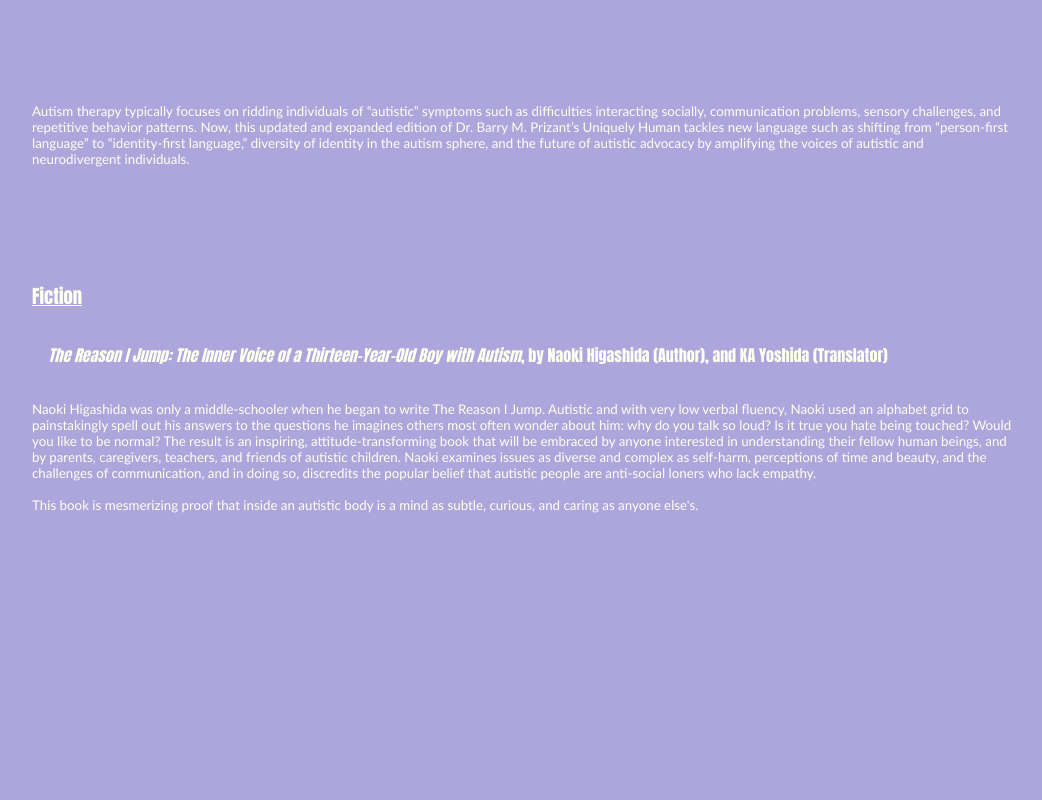
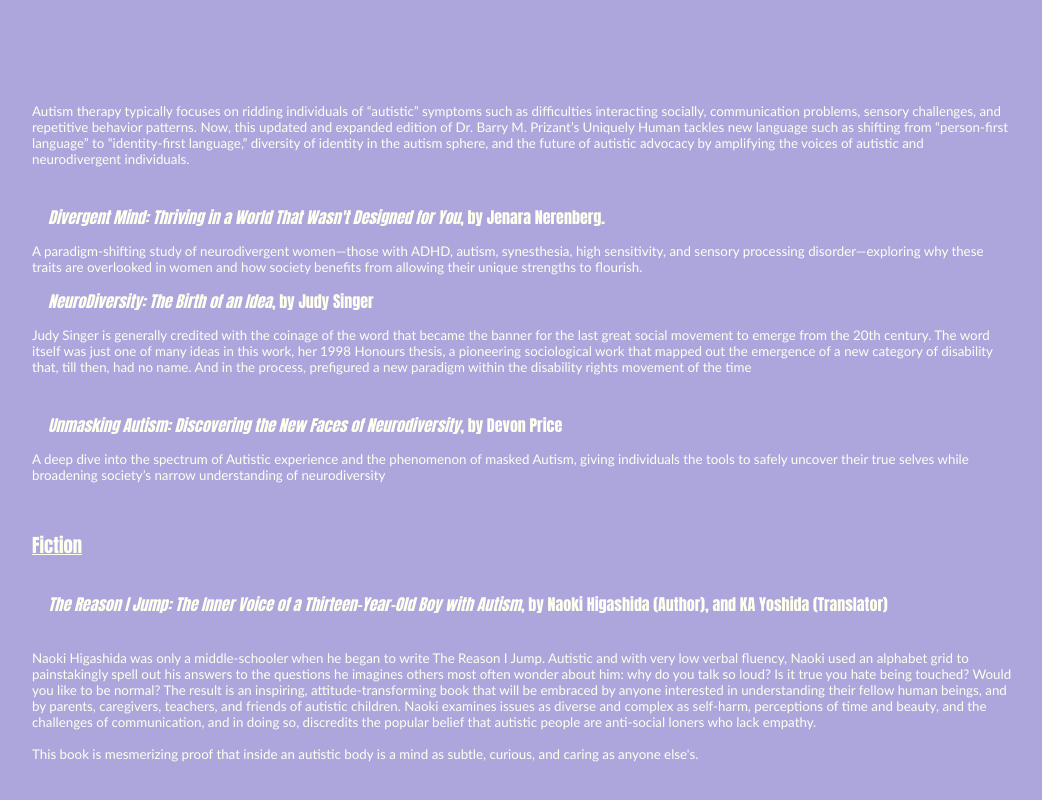
Before and after one commit to htntang/everychildplays, a React (Create React App) app in the folder client/: page /books in a window 1280 px wide. Shown: the part 1916-2716 px from the top of the page, without its empty margins (118-1160 px from the left). Before the commit the page ends 2607 px from the top, so only its background shows below. Built offline with nearby package versions, Linux system fonts and the light colour scheme.

Commit message:
edited books

```diff
--- a/client/src/Pages/Books.js
+++ b/client/src/Pages/Books.js
@@ -55,14 +55,35 @@ export default function Books() {
                 <br></br>
                 <div className="book-summary">Autism therapy typically focuses on ridding individuals of “autistic” symptoms such as difficulties interacting socially, communication problems, sensory challenges, and repetitive behavior patterns. Now, this updated and expanded edition of Dr. Barry M. Prizant’s Uniquely Human tackles new language such as shifting from “person-first language” to “identity-first language,” diversity of identity in the autism sphere, and the future of autistic advocacy by amplifying the voices of autistic and neurodivergent individuals.</div>
                 <br></br>
-                </ul>
+            <li><a href="https://www.amazon.ca/Divergent-Mind-Thriving-World-Designed/dp/0062876805/ref=d_pd_sbs_sccl_2_2/137-6182810-5236307?pd_rd_w=Dqzlm&content-id=amzn1.sym.c1849561-aea0-48eb-b576-ba648ed69471&pf_rd_p=c1849561-aea0-48eb-b576-ba648ed69471&pf_rd_r=Z5ME4Z43CXRA35ZK8FX8&pd_rd_wg=XhWHS&pd_rd_r=1fd6b82d-b319-4352-afe3-0c72eee65588&pd_rd_i=0062876805&psc=1"><i>Divergent Mind: Thriving in a World That Wasn't Designed for You</i>, by<b> Jenara Nerenberg.</b></a>
+                <div className="book-summary">A paradigm-shifting study of neurodivergent women—those with ADHD, autism, synesthesia, high sensitivity, and sensory processing disorder—exploring why these traits are overlooked in women and how society benefits from allowing their unique strengths to flourish.
+                </div>
+                </li>
+                <br></br>
+                <br></br>
 
+            <li><a href="https://www.amazon.ca/NeuroDiversity-Birth-Idea-Judy-Singer/dp/064815470X/ref=d_pd_sbs_sccl_2_1/137-6182810-5236307?pd_rd_w=Dqzlm&content-id=amzn1.sym.c1849561-aea0-48eb-b576-ba648ed69471&pf_rd_p=c1849561-aea0-48eb-b576-ba648ed69471&pf_rd_r=Z5ME4Z43CXRA35ZK8FX8&pd_rd_wg=XhWHS&pd_rd_r=1fd6b82d-b319-4352-afe3-0c72eee65588&pd_rd_i=064815470X&psc=1"><i>NeuroDiversity: The Birth of an Idea</i>, by <b>Judy Singer</b></a>
+            <div className="book-summary">Judy Singer is generally credited with the coinage of the word that became the banner for the last great social movement to emerge from the 20th century. The word itself was just one of many ideas in this work, her 1998 Honours thesis, a pioneering sociological work that mapped out the emergence of a new category of disability that, till then, had no name. And in the process, prefigured a new paradigm within the disability rights movement of the time</div>
+            <br></br>
+            </li>
+
+            <li><a href="https://www.amazon.ca/Unmasking-Autism-Discovering-Faces-Neurodiversity/dp/0593235231/ref=d_pd_sbs_sccl_2_5/137-6182810-5236307?pd_rd_w=Dqzlm&content-id=amzn1.sym.c1849561-aea0-48eb-b576-ba648ed69471&pf_rd_p=c1849561-aea0-48eb-b576-ba648ed69471&pf_rd_r=Z5ME4Z43CXRA35ZK8FX8&pd_rd_wg=XhWHS&pd_rd_r=1fd6b82d-b319-4352-afe3-0c72eee65588&pd_rd_i=0593235231&psc=1"><i>Unmasking Autism: Discovering the New Faces of Neurodiversity</i>, by <b>Devon Price</b></a>
+            <div className="book-summary">A deep dive into the spectrum of Autistic experience and the phenomenon of masked Autism, giving individuals the tools to safely uncover their true selves while broadening society’s narrow understanding of neurodiversity
+                </div>
+                <br></br>
+                <br></br></li>
+        </ul>
+
+        <br></br>
+        <br></br>
         <br></br>
         <br></br>
         <br></br>
 
         <h3><u>Fiction</u></h3>
+
         <ul className="books">
+
         <li><a href="https://a.co/d/4i5TBeN"><i>The Reason I Jump: The Inner Voice of a Thirteen-Year-Old Boy with Autism</i>, by <b>Naoki Higashida (Author), and KA Yoshida (Translator)</b></a></li>
                 <br></br>
                 <br></br>
@@ -74,7 +95,6 @@ export default function Books() {
                 <br></br>
             <li><a href=""></a></li><br></br>
             <li><a href=""></a></li><br></br>
-            <li><a href=""></a></li><br></br>
             </ul>
 
 
```
